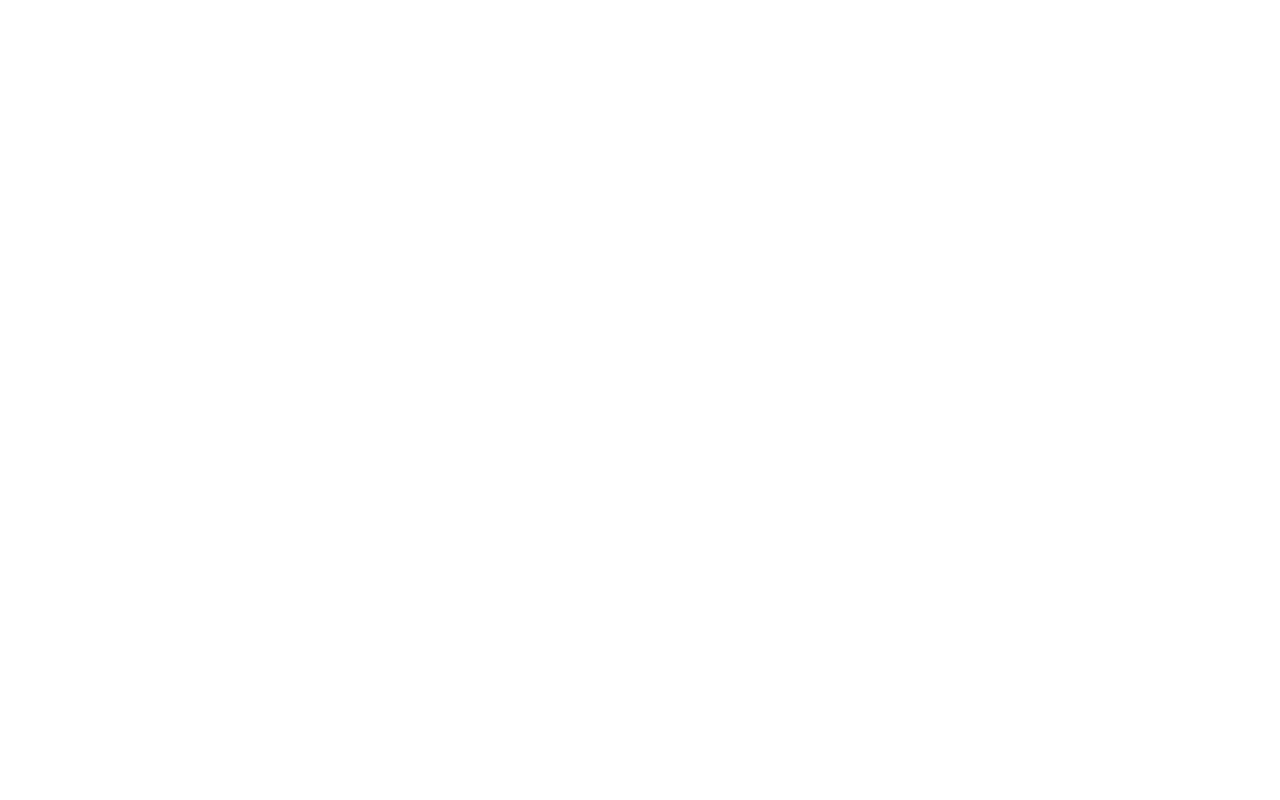
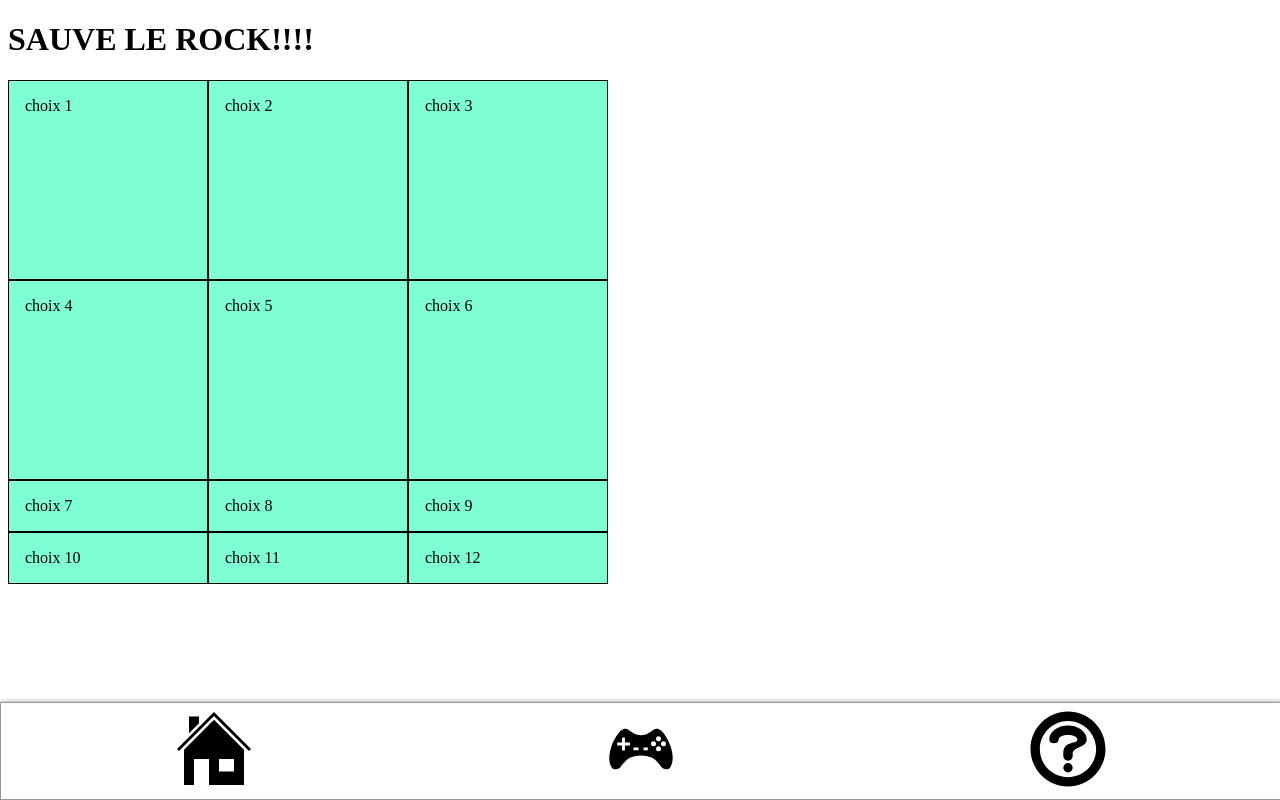
Before and after one commit to Joel-Jorland/playAgain, a plain HTML site: page game.html in a window 1280 px wide. Drawn offline with Linux system fonts and the light colour scheme.

Commit message:
creation du template jeux

```diff
--- /dev/null
+++ b/game.css
@@ -0,0 +1,12 @@
+#memorie_rock {
+    display:grid;
+    grid-template-columns: 200px 200px 200px;
+    grid-template-rows: 200px 200px;
+}
+
+.case {
+    border:1px solid black;
+    color: black;
+    background-color: aquamarine;
+    padding: 1rem;
+}
--- a/game.html
+++ b/game.html
@@ -4,9 +4,41 @@
     <meta charset="UTF-8">
     <meta name="viewport" content="width=device-width, initial-scale=1.0">
     <link rel="stylesheet" href="styles.css">
-    <title>Document</title>
+    <link rel="stylesheet" href="game.css">
+    <title>Le jeux de mémorie</title>
 </head>
 <body>
 
+    <h1>
+        SAUVE LE ROCK!!!!
+    </h1>
+
+
+    <div id="memorie_rock">
+        <div class="case box1">choix 1</div>
+        <div class="case box2">choix 2</div>
+        <div class="case box3">choix 3</div>
+        <div class="case box4">choix 4</div>
+        <div class="case box5">choix 5</div>
+        <div class="case box6">choix 6</div>
+        <div class="case box7">choix 7</div>
+        <div class="case box8">choix 8</div>
+        <div class="case box9">choix 9</div>
+        <div class="case box10">choix 10</div>
+        <div class="case box11">choix 11</div>
+        <div class="case box12">choix 12</div>
+    </div>
+
+
+    <nav class=navbar>
+        <div class=navbar_element><a href="#index.html">
+            <img class='nav_svg' src="svg/house.svg" alt=""></a></div>
+        <div class=navbar_element>
+            <a href="#game.html"><img class='nav_svg' src="svg/gamepad.svg" alt=""></a>
+        </div>
+        <div class=navbar_element><a href="#about.html"><img class='nav_svg' src="svg/help.svg" alt=""></a></div>
+      </nav>
+
+
 </body>
 </html>
```
